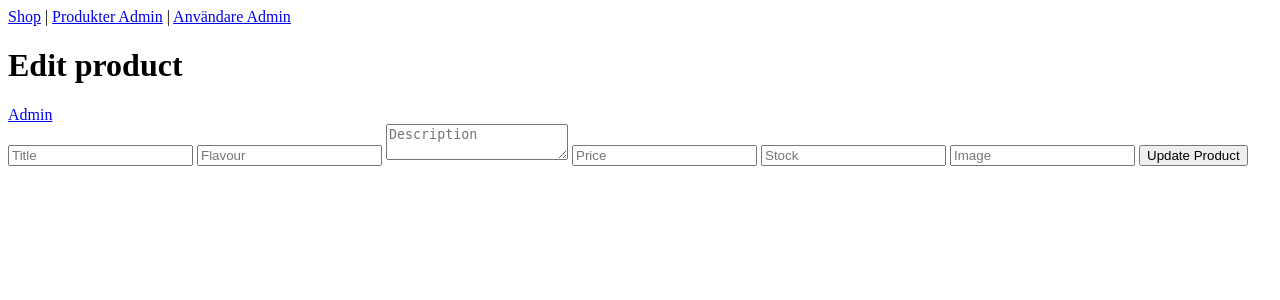
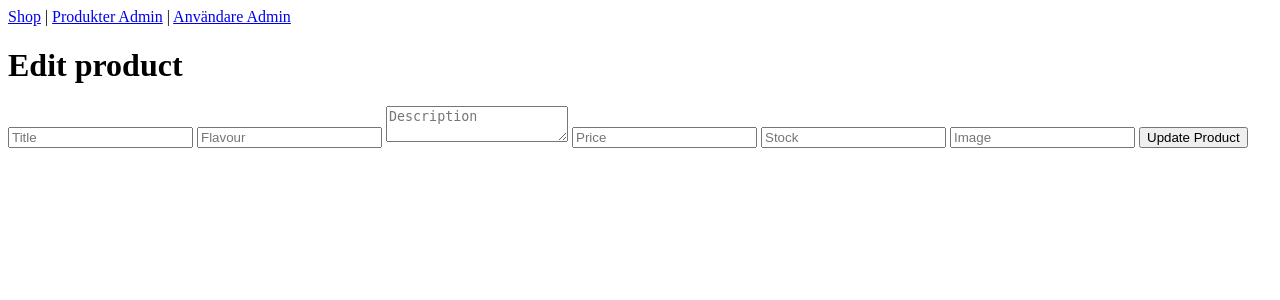
Before and after one commit to luftbubblan/Praliner, a PHP site: page /Praliner/admin/edit.php in a window 1280 px wide. Shown: the top 300 px of the page. Run offline with PHP 8.4, Linux system fonts and the light colour scheme; data that the repository does not hold is empty; a stand-in replaces the project's code that opens the database connection.

Commit message:
not needed code commented out

```diff
--- a/public/admin/addNewProduct.php
+++ b/public/admin/addNewProduct.php
@@ -108,7 +108,7 @@
 
 
 <h1>Add new product</h1>
-<a href="index.php">Admin</a>
+<!-- <a href="index.php">Admin</a> -->
 
 <?=$message?>
 
--- a/public/admin/edit.php
+++ b/public/admin/edit.php
@@ -105,7 +105,7 @@
 
 
 <h1>Edit product</h1>
-<a href="index.php">Admin</a>
+<!-- <a href="index.php">Admin</a> -->
 
 <?=$message?>
 
```
